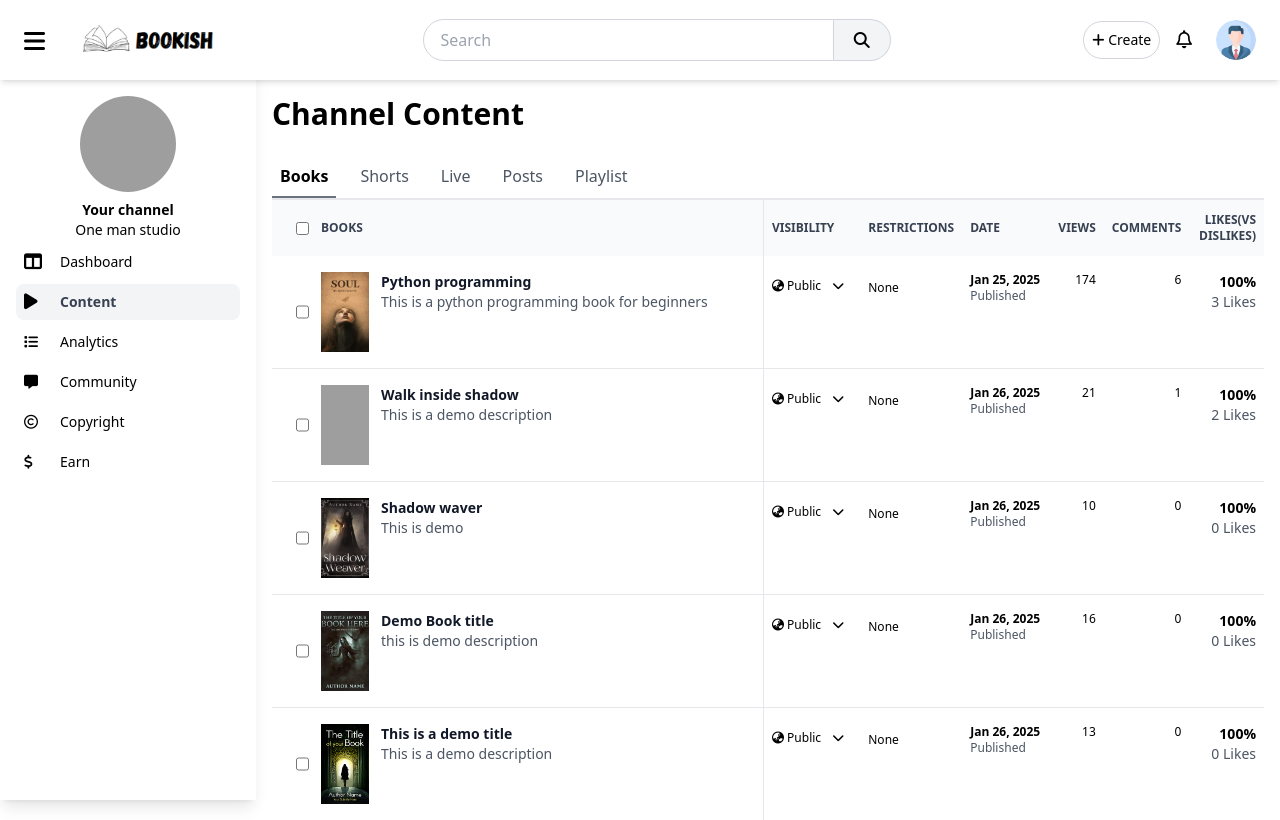
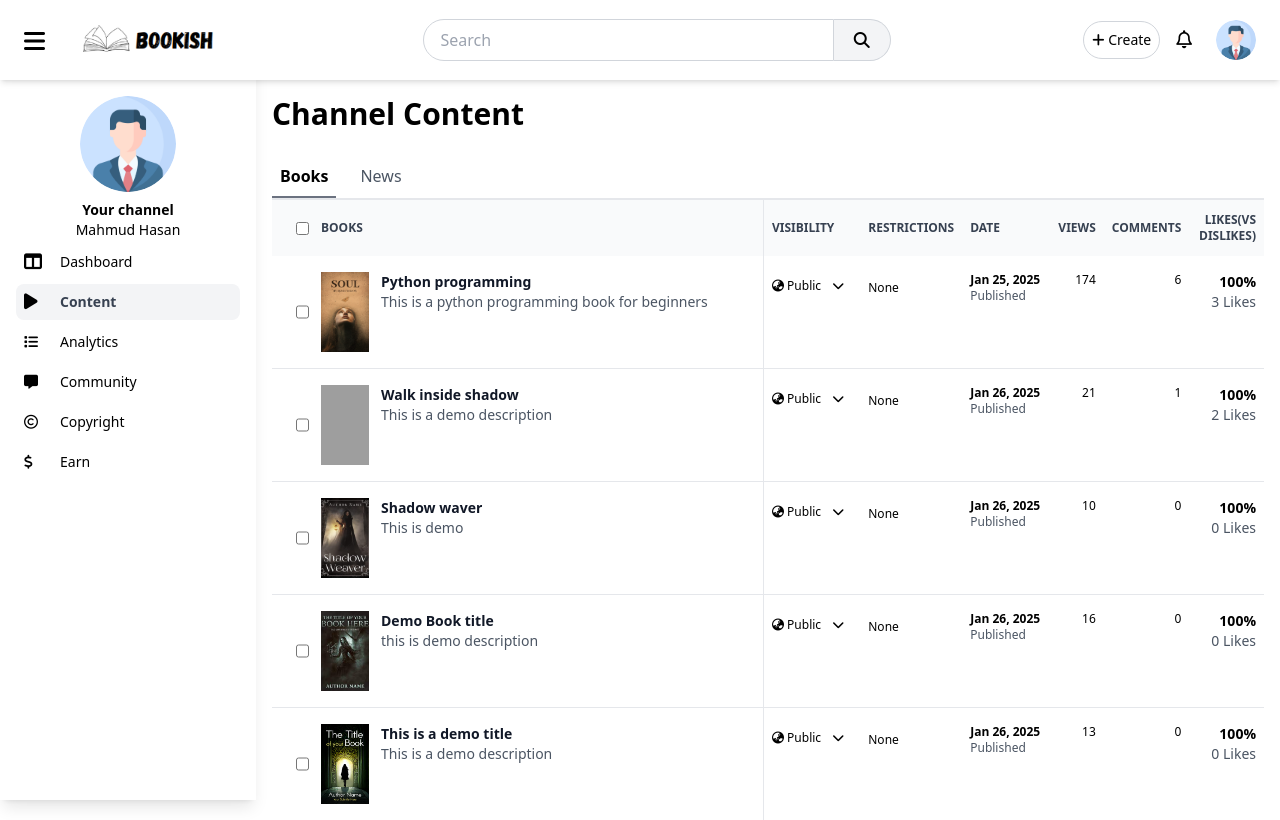
Before and after one commit to mahamudh472/book-platform, a Django app: page /author/content in a window 1280 px wide. Shown: the top 820 px of the page. Run offline with Django 4.2, Linux system fonts and the light colour scheme; a user stored in the database is signed in; data comes from the database, SQL or seed files in the repository; both versions use the stored data as it was after the commit; some libraries are stand-ins or nearby versions; grey boxes are pictures that could not be loaded.

Commit message:
Feb 25 update

```diff
--- a/templates/author/admin_content.html
+++ b/templates/author/admin_content.html
@@ -14,17 +14,9 @@ Content
         Books
     </li>
     <li class="hover:border-b-2 hover:border-gray-300 p-2 cursor-pointer">
-        Shorts
+        News
     </li>
-    <li class="hover:border-b-2 hover:border-gray-300 p-2 cursor-pointer">
-        Live
-    </li>
-    <li class="hover:border-b-2 hover:border-gray-300 p-2 cursor-pointer">
-        Posts
-    </li>
-    <li class="hover:border-b-2 hover:border-gray-300 p-2 cursor-pointer">
-        Playlist
-    </li>
+
 </ul>
 <div class="w-full overflow-x-scroll">
     <table class="text-sm text-left rtl:text-right overflow-x-scroll">
--- a/templates/author/admin_earn.html
+++ b/templates/author/admin_earn.html
@@ -54,8 +54,8 @@ Earn
                     <div class="text-sm">14 Subscribers</div>
                     <div class="text-neutral-500">1000</div>
                 </div>
-                <div class="text-xs text-center my-4 font-bold">and the following</div>
-                <!-- custom progress bar -->
+                <!-- <div class="text-xs text-center my-4 font-bold">and the following</div>
+                     custom progress bar
                 <div class="bg-gray-200 h-2 rounded-full overflow-hidden my-2">
                     <div class="bg-blue-700 h-full" style="width: 3%;"></div>
                 </div>
@@ -64,7 +64,7 @@ Earn
                         <div class="text-neutral-500">last 365 days</div>
                     </div>
                     <div class="text-neutral-500">5,000</div>
-                </div>
+                </div> -->
 
 
             </div>
--- a/templates/author/base.html
+++ b/templates/author/base.html
@@ -184,10 +184,10 @@
             <nav>
                 <ul class="space-y-1 text-sm mt-4" id="sidebarItems">
                     <li class="flex flex-col justify-center items-center">
-                        <img src="https://cdn-icons-png.flaticon.com/512/3135/3135715.png" id="sidebar_profile_img"
+                        <img src="{{user.userprofile.profile_picture.url}}" id="sidebar_profile_img"
                             class="h-24 w-24 rounded-full mb-2 transition-all duration-300" alt="">
                         <div class="text-sm font-bold">Your channel</div>
-                        <div class="text-sm font-thin">One man studio</div>
+                        <div class="text-sm font-thin">{{user.userprofile.full_name}}</div>
                     </li>
                     <li onclick="location.href=`{% url 'author:author_dashboard' %}`" data-page="dashboard"
                         class="flex items-center space-x-3 p-2 rounded-lg transition-all hover:bg-gray-200 cursor-pointer menu-item">
```
Also changed, not shown: db.sqlite3.
